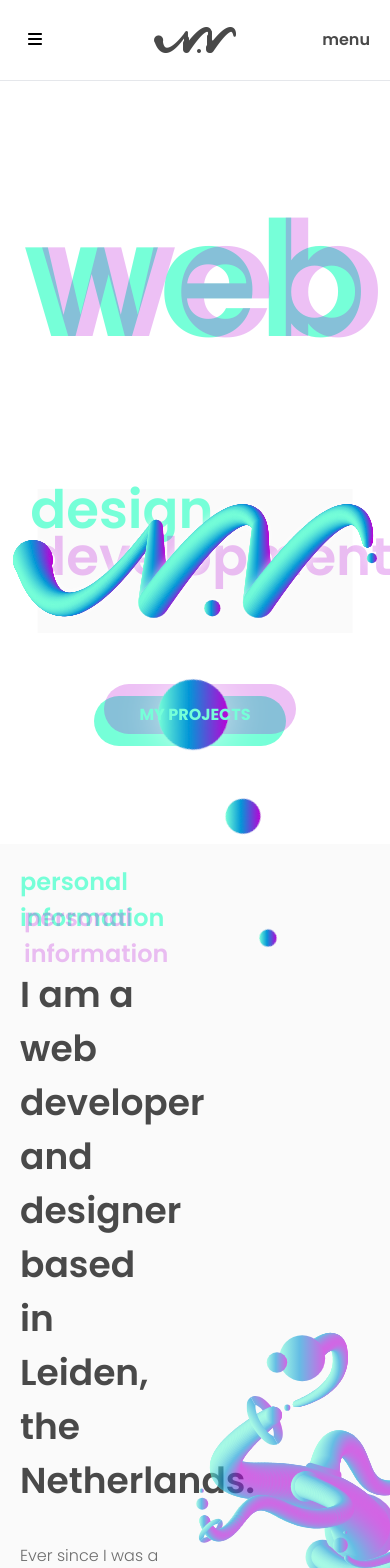
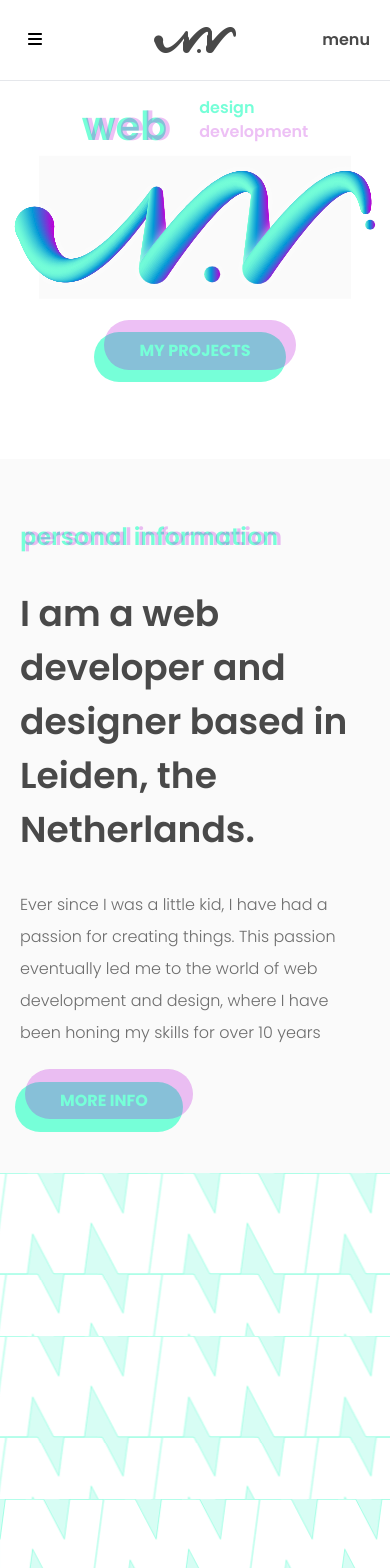
Before and after one commit to nielsvandervlist/nielsvandervlist-portfolio, a Next.js app: page / in a window 390 px wide. Shown: the top 1568 px of the page. Built offline with nearby package versions, Linux system fonts and the light colour scheme.

Commit message:
Fiks homepage mobile

```diff
--- a/src/components/about/Solutions.js
+++ b/src/components/about/Solutions.js
@@ -5,12 +5,12 @@ import Accordion from '@components/about/Accordion'
 
 export default function Solutions(){
     return <section
-        className={'bg-lightgray p-[20px] md:py-[90px] md:px-[90px] w-full grid grid-cols-12 gap-x-20 relative overflow-hidden'}>
+        className={'bg-lightgray py-8 px-[20px] md:py-[90px] md:px-[90px] w-full grid grid-cols-12 gap-x-0 md:gap-x-20 relative overflow-hidden'}>
         <div className={'col-span-12'}><DoubleHeadingSmall className={'mb-8'}>Solutions</DoubleHeadingSmall></div>
-        <div className={'col-span-7'}>
+        <div className={'col-span-12 md:col-span-7 mb-10 md:mb-0'}>
             <Accordion/>
         </div>
-        <div className={'col-span-5'}>
+        <div className={'col-span-12 md:col-span-5'}>
             <h3 className={'text-text text-[24px] font-semibold mb-8'}>We are a creative design and development studio that specializes in creating Laravel applications with Next.js. We offer a range of solutions on our website to help you bring your ideas to life.</h3>
             <p className={'text-light-text font-light mb-20 leading-8'}> Overall, our goal is to create outstanding websites and applications that are tailored to your specific needs. Whether you are looking for a stunning website, a user-friendly application, or a seamless online payment system, our team is here to bring your vision to life.</p>
         </div>
--- a/src/components/containers/MotionTracker.js
+++ b/src/components/containers/MotionTracker.js
@@ -50,7 +50,7 @@ export default function MotionTracker(){
                     alt="3D Image"
                     className="w-full h-full rounded-lg"
                 />
-                <Image src={HeroImg} alt={'hero'}/>
+
             </motion.div>
         </div>
     );
--- a/src/components/layout/Hero.js
+++ b/src/components/layout/Hero.js
@@ -3,7 +3,7 @@ import Button from '@components/buttons/Button'
 import Image from 'next/image'
 import HeroImg from '@images/hero-img.svg'
 import {useScroll, motion, useTransform} from 'framer-motion'
-import {useRef} from 'react'
+import React, {useRef} from 'react'
 import Bubble from '@components/transitions/Bubble'
 import {ParallaxProvider} from 'react-scroll-parallax'
 import MotionTracker from '@components/containers/MotionTracker'
@@ -45,11 +45,11 @@ export default function Hero({children}) {
 
     return <ParallaxProvider>
         <div className={'relative'}>
-            <Bubble className={'right-1/4 bottom-40 z-20'} width={200} height={200} speed={15}/>
-            <Bubble className={'right-1/4 bottom-40 z-20'} width={100} height={100} speed={20}/>
-            <Bubble className={'right-1/4 bottom-40 z-20'} width={50} height={50} speed={30}/>
+            <Bubble className={'right-1/4 bottom-40 z-20 hidden md:inline-block'} width={200} height={200} speed={15}/>
+            <Bubble className={'right-1/4 bottom-40 z-20 hidden md:inline-block'} width={100} height={100} speed={20}/>
+            <Bubble className={'right-1/4 bottom-40 z-20 hidden md:inline-block'} width={50} height={50} speed={30}/>
             <motion.section
-                className={'hero relative pt-40 h-screen'}
+                className={'hero relative md:pt-40 pt-24 pb-24 md:pb-0 md:h-screen'}
                 initial="offscreen"
                 whileInView="onscreen"
                 viewport={{once: true, amount: 0.8}}
@@ -60,25 +60,25 @@ export default function Hero({children}) {
                             variants={cardVariants}
                         >
                         <span className={'relative'}>
-                            <span className={`text-[160px] font-semibold text-green-400 lowercase`}>Web</span>
+                            <span className={`text-[40px] md:text-[160px] font-semibold text-green-400 lowercase`}>Web</span>
                             <span
-                                className={`text-[160px] font-semibold text-purple text-opacity-25 absolute left-[17px] lowercase`}>Web</span>
+                                className={`text-[40px] md:text-[160px] font-semibold text-purple text-opacity-25 absolute left-[4px] md:left-[17px] lowercase`}>Web</span>
                         </span>
                         </motion.h2>
                         <motion.div variants={cardVariants} className={'wrapper relative ml-8'}>
-                            <h3 className={'font-semibold text-[53px] lowercase text-green-400 relative top-[70px]'}>Design</h3>
-                            <h3 className={'font-semibold text-[53px] lowercase text-purple text-opacity-25 relative -bottom-[37px]'}>Development</h3>
+                            <h3 className={'font-semibold md:text-[53px] lowercase text-green-400 relative md:top-[70px]'}>Design</h3>
+                            <h3 className={'font-semibold md:text-[53px] lowercase text-purple text-opacity-25 relative md:-bottom-[37px]'}>Development</h3>
                         </motion.div>
                     </div>
-                    <div className={'relative "flex-[0_0_100%] -top-[70px]'}>
+                    <div className={'relative "flex-[0_0_100%] md:-top-[70px]'}>
                         <motion.div variants={heroImg} className={'relative z-20'}>
-                            <MotionTracker/>
+                            <Image src={HeroImg} alt={'hero'}/>
                         </motion.div>
                         <div
                             className={'bg-lightgray w-[80%] h-[60%] h-full absolute top-1/2 left-1/2 transform -translate-x-1/2 -translate-y-1/2'}/>
                     </div>
                 </div>
-                <div className={'flex justify-center'}>
+                <div className={'flex justify-center mt-10 md:mt-0'}>
                     <Button href={'/'}>My projects</Button>
                 </div>
             </motion.section>
--- a/src/components/layout/Intro.js
+++ b/src/components/layout/Intro.js
@@ -9,17 +9,17 @@ import SkillSet from '@components/about/SkillSet'
 export default function Intro() {
     return <>
         <section
-            className={'bg-lightgray p-[20px] md:py-[90px] md:px-[90px] w-full grid grid-cols-12 relative overflow-hidden'}>
-            <div className={'col-span-5'}>
+            className={'bg-lightgray px-[20px] py-[60px] md:py-[90px] md:px-[90px] w-full grid grid-cols-12 relative overflow-hidden'}>
+            <div className={'md:col-span-5 col-span-12'}>
                 <DoubleHeadingSmall className={'mb-8'}>Personal information</DoubleHeadingSmall>
                 <h3 className={'text-text text-[36px] font-semibold mb-8'}>I am a web developer and designer based in
                     Leiden, the Netherlands.</h3>
-                <p className={'text-light-text font-light mb-20 leading-8'}> Ever since I was a little kid, I have had a
+                <p className={'text-light-text font-light mb-10 md:mb-20 leading-8'}> Ever since I was a little kid, I have had a
                     passion for creating things. This passion eventually led me to the world of web development and
                     design, where I have been honing my skills for over 10 years</p>
                 <Button href={'/'}>More info</Button>
             </div>
-            <div className={'col-span-7 absolute left-1/2 -inset-10'}>
+            <div className={'col-span-7 absolute left-1/2 -inset-10 hidden md:block'}>
                 <figure className={'opacity-60'}>
                     <Image fill src={BG} alt={'bg'}/>
                 </figure>
```
